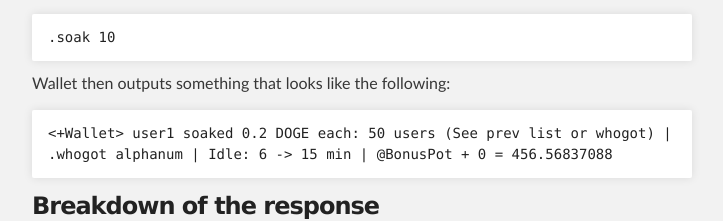
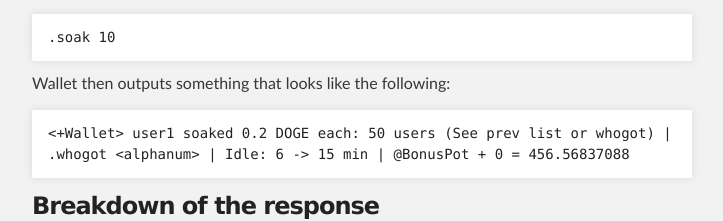
Before and after one commit to iYodah/Docs, a plain HTML site: page index.html in a window 1280 px wide. Shown: the part 2500-2721 px from the top of the page, without its empty margins (288-1011 px from the left). Drawn offline with Linux system fonts and the light colour scheme.

Commit message:
Silly
Fixing a silly mistake

```diff
--- a/index.html
+++ b/index.html
@@ -87,7 +87,7 @@
         <p>A user soaks 10 DOGE in the channel as so.</p>
         <pre><code>.soak 10</code></pre>
         <p>Wallet then outputs something that looks like the following:</p>
-        <pre><code>&lt;+Wallet&gt; user1 soaked 0.2 DOGE each: 50 users (See prev list or whogot) |<br>.whogot alphanum | Idle: 6 -> 15 min | @BonusPot + 0 = 456.56837088</code></pre>
+        <pre><code>&lt;+Wallet&gt; user1 soaked 0.2 DOGE each: 50 users (See prev list or whogot) |<br>.whogot &lt;alphanum&gt; | Idle: 6 -> 15 min | @BonusPot + 0 = 456.56837088</code></pre>
           <!-- START BREAKDOWN -->
         <h3>Breakdown of the response</h3>
         <p>Wallet will first split the soak evenly between all active users, 50 in this case so each user will receive 0.2 coins each. </p>
```
